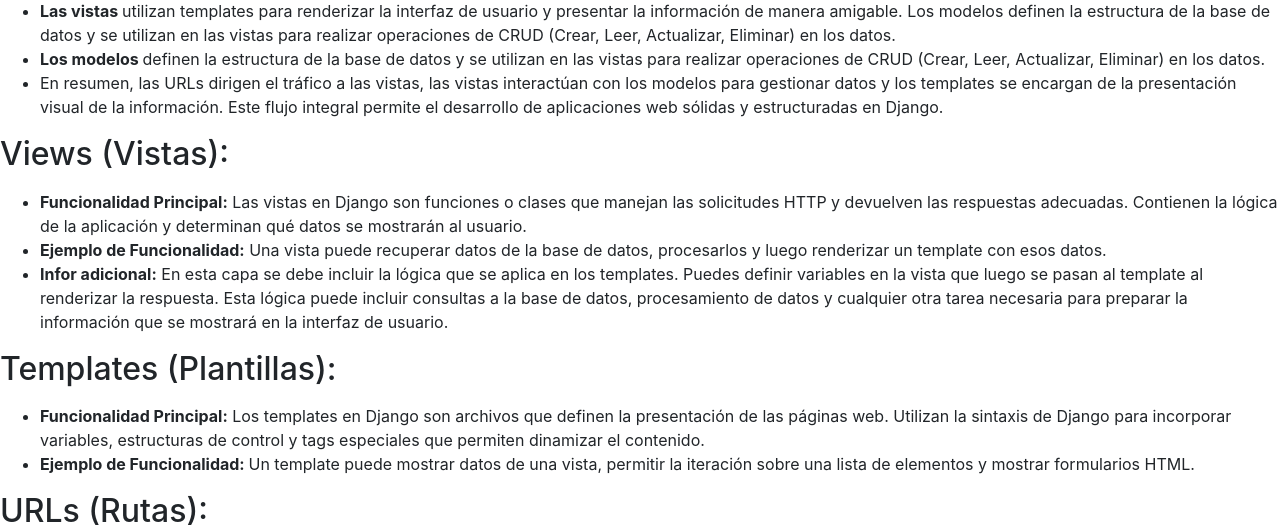
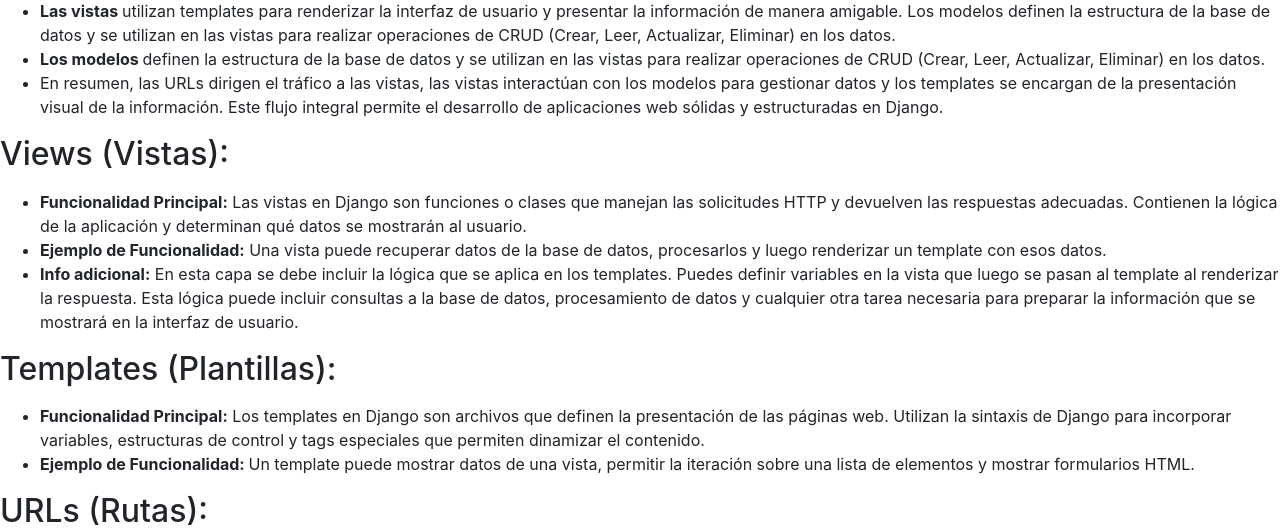
Before and after one commit to paritime/djangocrud, a Django app: page / in a window 1280 px wide. Shown: the part 271-800 px from the top of the page. Run offline with Django 5.2, Linux system fonts and the light colour scheme; some libraries are stand-ins or nearby versions.

Commit message:
Correcion de texto

```diff
--- a/tasks/templates/home.html
+++ b/tasks/templates/home.html
@@ -55,7 +55,7 @@
         <li><strong>Ejemplo de Funcionalidad:</strong> Una vista puede recuperar datos de
           la base de datos, procesarlos y luego renderizar un template con esos
           datos.</li>
-         <li><strong>Infor adicional:</strong> En esta capa se debe incluir la lógica que se aplica en los templates.
+         <li><strong>Info adicional:</strong> En esta capa se debe incluir la lógica que se aplica en los templates.
           Puedes definir variables en la vista que luego se pasan al template al renderizar la respuesta.
           Esta lógica puede incluir consultas a la base de datos, procesamiento de datos y cualquier otra tarea necesaria para preparar
           la información que se mostrará en la interfaz de usuario.</li>
```
